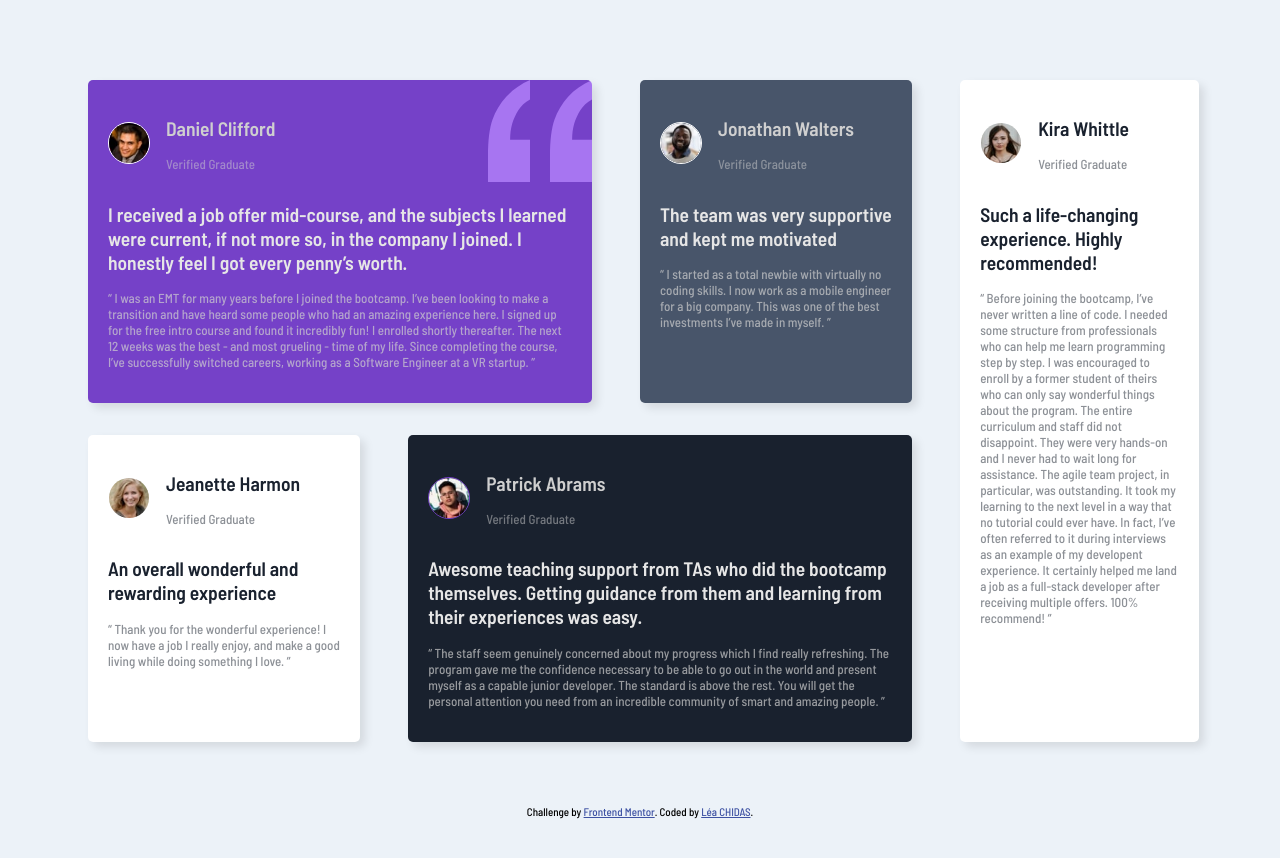
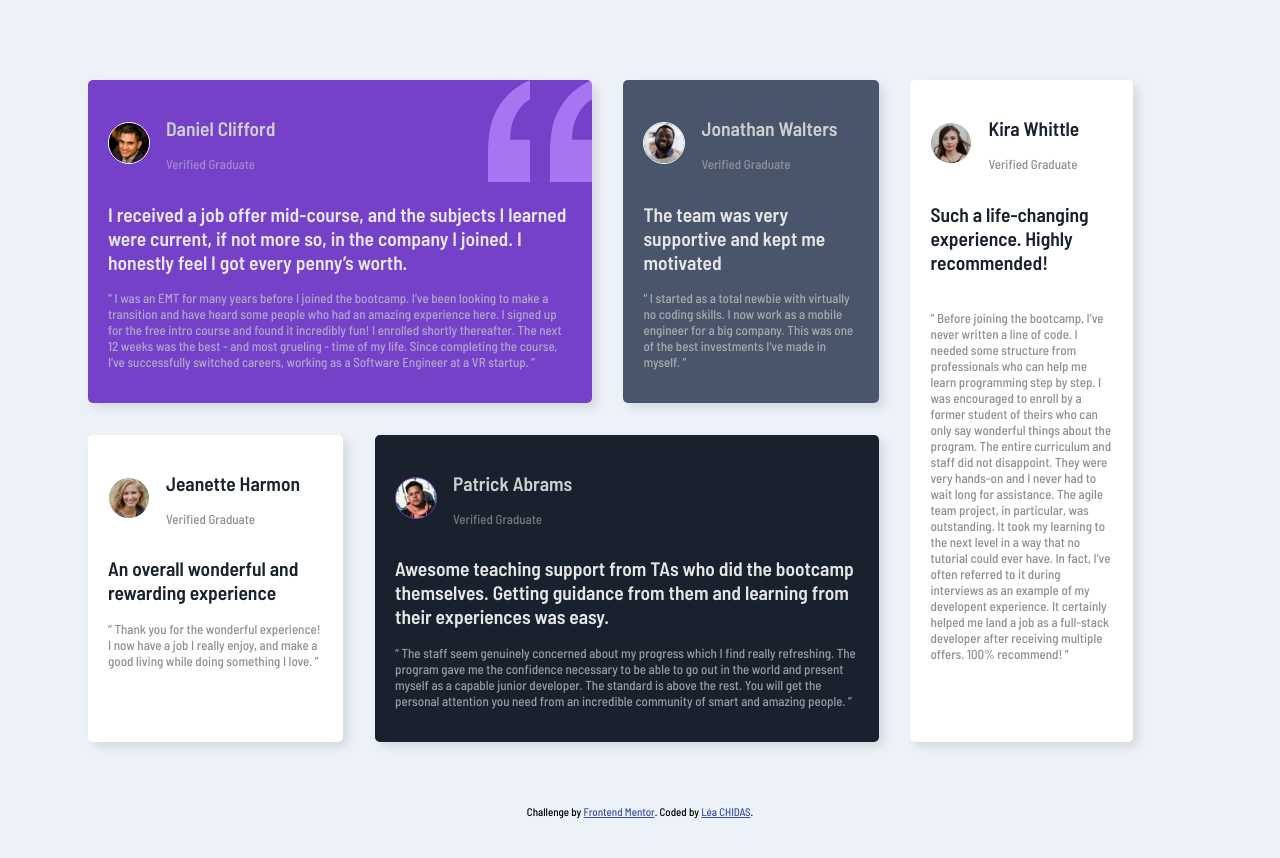
Before and after one commit to Lea225/testimonials-grid-section-main, a plain HTML site: page index.html in a window 1280 px wide. Before the commit the page ends 826 px from the top, so only its background shows below. Drawn offline with Linux system fonts and the light colour scheme.

Commit message:
Update style.css

```diff
--- a/style.css
+++ b/style.css
@@ -25,7 +25,7 @@ img{
 }
 .card1{
     background-image: url('https://raw.githubusercontent.com/Lea225/testimonials-grid-section-main/a77367199465b5a95ced2e15bb3f11d3b7667c32/images/bg-pattern-quotation.svg');
-    background-size: contain 50%;
+    background-size: cover 50%;
     background-repeat: no-repeat;
     background-position: top right;
     background-color: hsl(263, 55%, 52%);
@@ -84,9 +84,11 @@ img{
         margin: 5rem;
         gap: 5%;
     }
-    .card1,.card2,.card3,.card4,.card5{
+
+    .card1,.card2,.card3,.card4{
         height: 40vh auto;
     }
+
       .card1 {
         grid-column: 1 / 2;
         grid-row: 1 / 2;
@@ -96,29 +98,31 @@ img{
       .card2 {
         grid-column: 2 / 3;
         grid-row: 1 / 2;
-        width: 70%;
-        margin-left: 50%;
+        width: 65%;
+        margin-left: 45%;
       }
 
       .card3 {
         grid-column: 1 / 2;
         grid-row: 2 / 3;
-        width: 70%;
+        width: 65%;
       }
 
       .card4 {
         grid-column: 2 / 3;
         grid-row: 2 / 3;
         width: 140%;
-        margin-left: -20%;
+        margin-left: -30%;
       }
       .card5 {
         grid-column: 3 / 3;
         grid-row: 1 / 3;
-        width: 60%;
+        width: 55%;
         height: 92vh auto;
-        margin-left: 30%;
+        margin-left: 15%;
       }
-
-
+      .card5-text{
+        margin-top: 20%;
+        height: 100%;
+      }
 }
```
